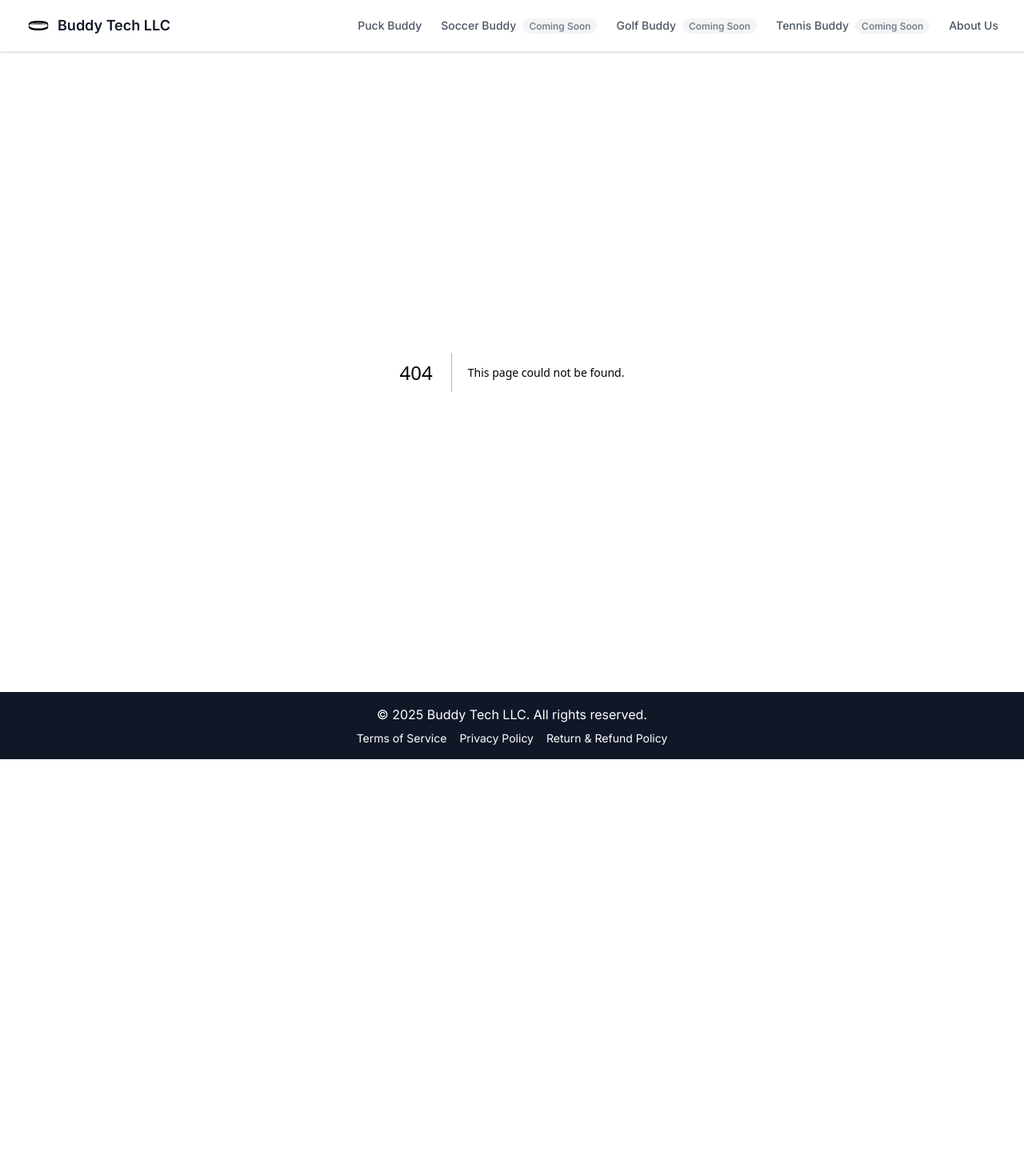
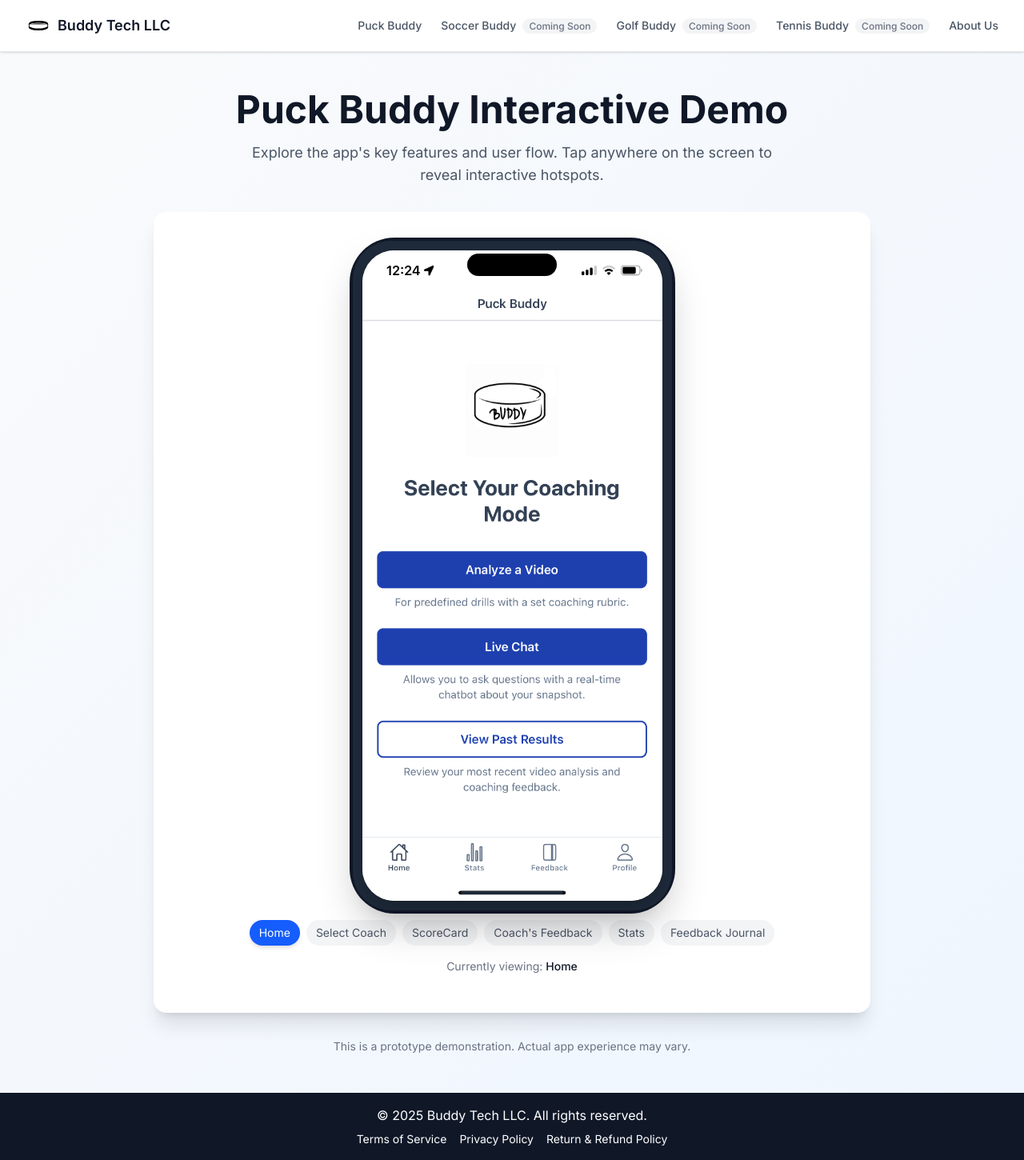
Before and after one commit to jakedibattista/puckbuddywebsite, a Next.js app: page /demo in a window 1280 px wide. Before the commit this address had no page. Shown: the whole page at 80% size. Before the commit the page ends 949 px from the top, so only its background shows below. Built offline with nearby package versions, Linux system fonts and the light colour scheme.

Commit message:
Add /demo route for investor presentations
- Created standalone demo page at /demo route
- Custom layout without navigation/footer for clean presentation
- Added noindex meta tag to prevent search engine indexing
- Accessible via direct URL only (not linked in navigation)

```diff
--- /dev/null
+++ b/src/app/demo/layout.tsx
@@ -0,0 +1,19 @@
+import type { Metadata } from "next";
+
+export const metadata: Metadata = {
+  title: "Puck Buddy Demo - Interactive Prototype",
+  description: "Interactive demo of the Puck Buddy app for investors and stakeholders",
+  robots: "noindex, nofollow", // Don't index this page in search engines
+};
+
+export default function DemoLayout({
+  children,
+}: {
+  children: React.ReactNode;
+}) {
+  return (
+    <div className="min-h-screen">
+      {children}
+    </div>
+  );
+}
--- /dev/null
+++ b/src/app/demo/page.tsx
@@ -0,0 +1,31 @@
+"use client";
+
+import InteractiveDemo from "../components/InteractiveDemo";
+
+export default function DemoPage() {
+  return (
+    <div className="min-h-screen bg-gradient-to-br from-gray-50 to-blue-50 py-12 px-4">
+      <div className="max-w-4xl mx-auto">
+        {/* Header */}
+        <div className="text-center mb-8">
+          <h1 className="text-4xl md:text-5xl font-bold text-gray-900 mb-4">
+            Puck Buddy Interactive Demo
+          </h1>
+          <p className="text-lg text-gray-600 max-w-2xl mx-auto">
+            Explore the app&apos;s key features and user flow. Tap anywhere on the screen to reveal interactive hotspots.
+          </p>
+        </div>
+
+        {/* Demo Component */}
+        <div className="bg-white rounded-2xl shadow-xl p-8 md:p-12">
+          <InteractiveDemo />
+        </div>
+
+        {/* Footer Note */}
+        <div className="mt-8 text-center text-sm text-gray-500">
+          <p>This is a prototype demonstration. Actual app experience may vary.</p>
+        </div>
+      </div>
+    </div>
+  );
+}
```
